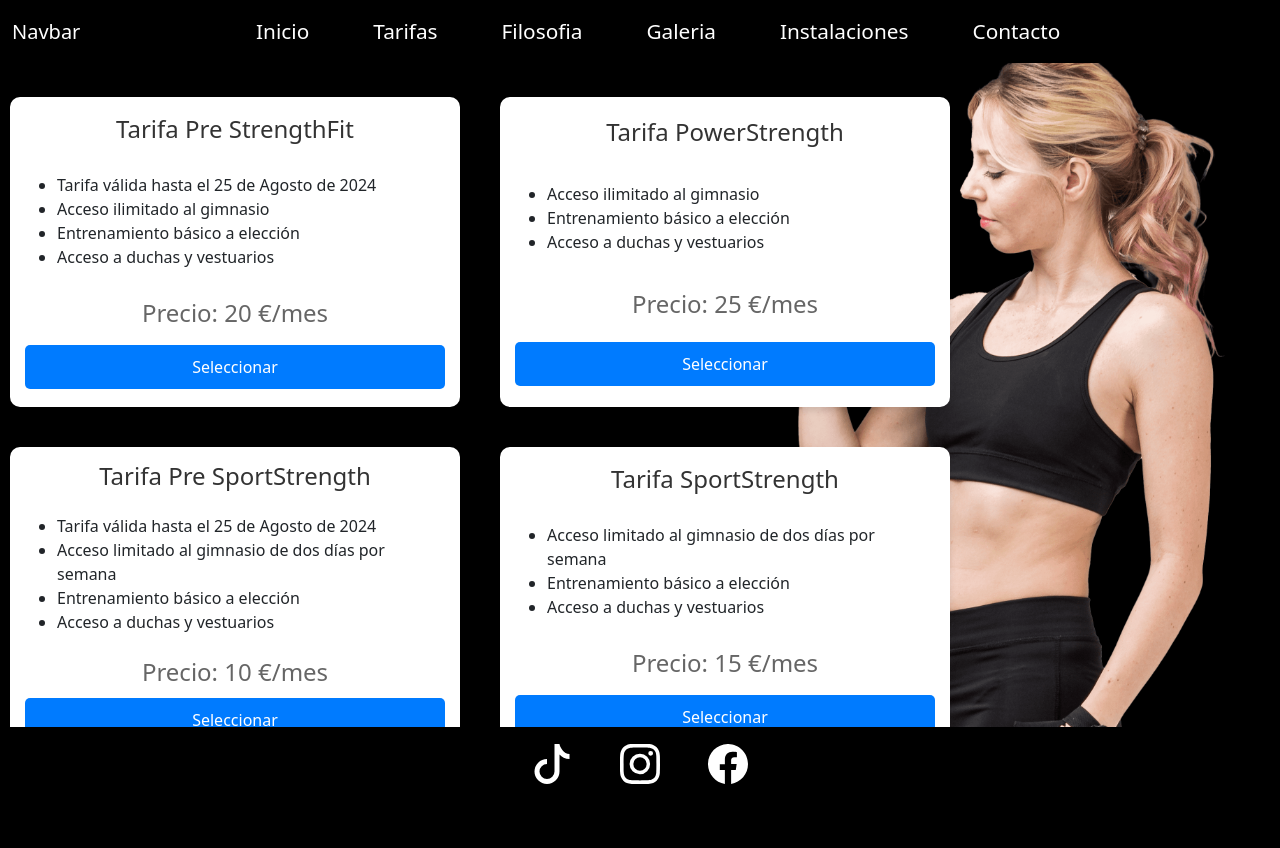
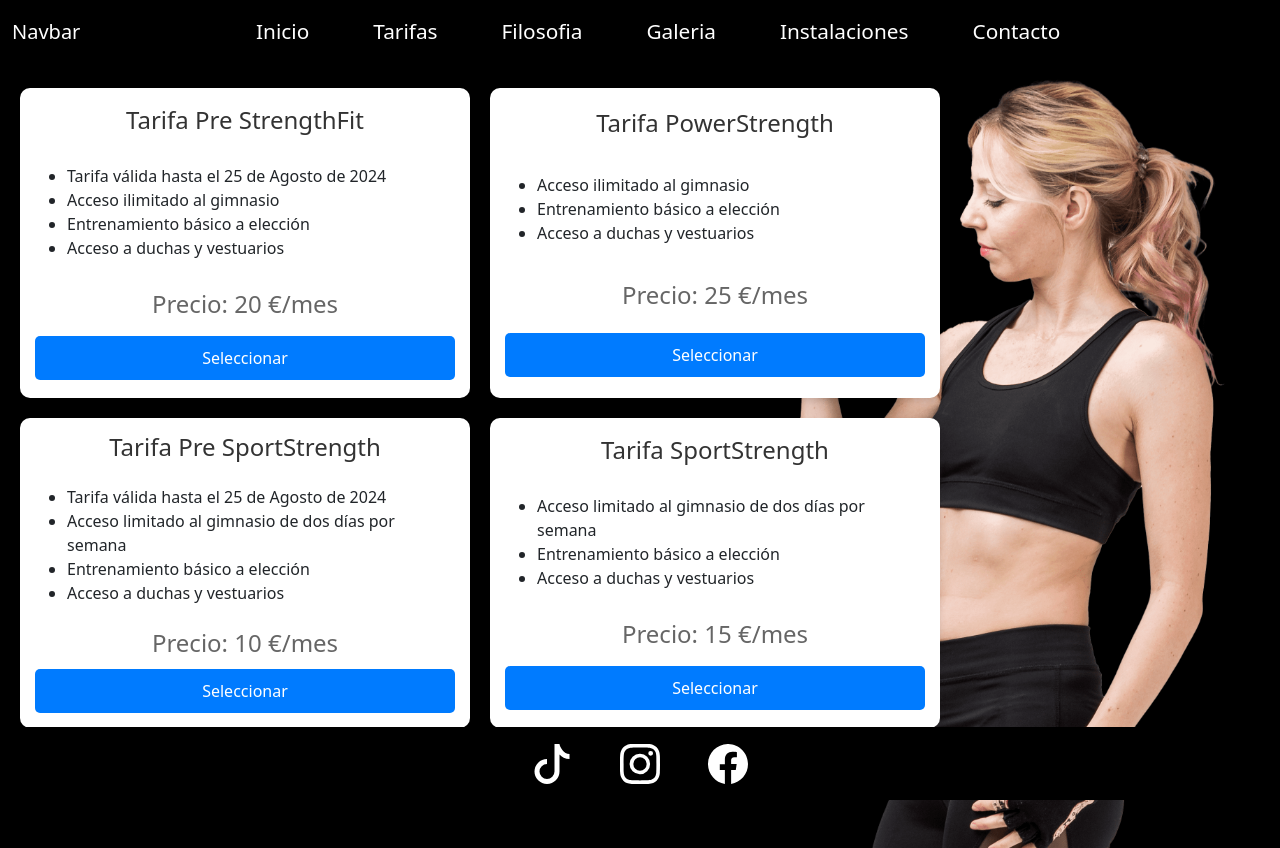
Before and after one commit to juanjoserusa/Strength-Fit-Utrera, a React (Vite) app: page /tarifas in a window 1280 px wide. Before the commit the page ends 800 px from the top, so only its background shows below. Built offline with nearby package versions, Linux system fonts and the light colour scheme.

Commit message:
tarifas arreglado

```diff
--- a/src/components/home/BackgroundWithText.css
+++ b/src/components/home/BackgroundWithText.css
@@ -82,9 +82,47 @@
 /* Media Query para portátiles de hasta 15,6 pulgadas (ancho máximo de 1366px) */
 @media (max-width: 1626px) and (min-width: 430px)  {
 
-  .background-container {
+  .text-container {
+    color: white;
+    padding: 20px;
+    margin-left: 3%;
+    width: 50%;
+    border-radius: 10px; /* Opcional, para bordes redondeados */
+  }
 
-    }
+  .home__title {
+    color: red;
+    font-size: 5rem;
+    text-align: justify;
+    font-family: "Roboto", sans-serif;
+    font-weight: 800;
+    font-style: normal;
+    animation: fadeIn 3s ease-in-out, slideIn 2s ease-out;
+    margin-top: 30px;
+  }
+
+  .home__subtittle {
+    color: rgb(235, 106, 1);
+    font-size: 2rem;
+    font-family: "Roboto", sans-serif;
+    font-weight: 400;
+    font-style: normal;
+    animation: fadeIn 3s ease-in-out, slideIn 2s ease-out;
+    text-align: center;
+    width: 80%;
+  }
+
+  .home__text {
+    color: white;
+    width: 80%;
+    font-size: 1rem;
+    font-family: "Roboto", sans-serif;
+    margin-top: 5%;
+  }
+
+  .home__button-home{
+    margin-bottom: 50px;
+  }
 }
 
 /* Media Query para móviles a partir de 430 píxeles de ancho */
@@ -129,6 +167,7 @@
     text-align: center;
     margin: 0 auto;
     width: 100%;
+    font-size: 1.23rem;
   }
 
   .home__button {
@@ -139,5 +178,6 @@
     width: 100%;
     display: flex;
     margin-left: 0.5rem;
+    margin-top: 10%;
   }
 }
--- a/src/pages/Tarifas.css
+++ b/src/pages/Tarifas.css
@@ -3,38 +3,40 @@
   background-size: cover;
   background-position: center;
   display: flex;
-  justify-content: center;
+  justify-content: flex-start; /* Align items to the right */
   align-items: center;
   height: 91vh;
 }
 
 .tarifas-container {
-  display: flex;
-  justify-content: center;
-  align-items: center;
-  flex-wrap: wrap;
-  width: 100%;
+  display: grid; /* Use grid for layout */
+  grid-template-columns: repeat(2, 1fr); /* Responsive grid */
+  gap: 10px; /* Remove space between grid items */
+  width: auto; /* Allow width to adjust based on content */
+  padding: 20px;
   position: relative;
-  padding: 20px;
-  margin-left: -25%;
+  margin: 0; /* Remove left margin */
+  margin-top: 100px;
+  margin-bottom: 100px;
 }
 
 .tarifa {
   background-color: white;
   padding: 15px;
-  margin: 20px;
   border-radius: 10px;
   box-shadow: 0 4px 6px rgba(0, 0, 0, 0.1);
-  width: 450px;
-  height: 310px;
+  width: 100%; /* Full width within grid */
+  max-width: 450px; /* Maximum width for large screens */
+  height: 310px; /* Fixed height */
   transition: transform 0.3s ease-in-out;
+  margin: 0; /* Remove margin between cards */
 }
 
-.title{
+.title {
   text-align: center;
 }
 
-.price{
+.price {
   text-align: center;
   font-size: 1.5em;
   color: #000000;
@@ -130,27 +132,39 @@
   }
 }
 
+/* Media Query for devices from 1624px down to 430px */
+@media only screen and (max-width: 1624px) and (min-width: 430px) {
 
-  @media only screen and (max-width: 1366px) {
-    /* Estilos específicos para portátiles pequeños */
+  .tarifas__background{
+    height: 100%;
+  }
+  .tarifas-container {
+    grid-template-columns: repeat(2, 1fr); /* Two columns per row */
+    gap: 20px; /* Increase space between grid items */
+    justify-content: flex-start; /* Align cards to the right */
+    margin-left: 0; /* Adjust margin for smaller screens */
+    margin-top: 5px;
+  }
+  .tarifa {
+    width: 100%
+  }
 }
 
-  /* Media Query para móviles a partir de 430 píxeles de ancho */
+/* Media Query for mobile devices less than 430px */
 @media only screen and (max-width: 430px) {
   .tarifas-container {
-      flex-direction: column;
-      align-items: center;
-      padding: 10px;
-      margin-left: 0;
+    grid-template-columns: 1fr; /* One column per row */
+    justify-content: flex-end; /* Align single column to the right */
+    margin-left: 0; /* Adjust margin for mobile */
   }
   .tarifa {
-      width: 90%;
-      margin: 10px 0;
+    width: 100%; /* Full width for single column layout */
+    margin: 10px 0; /* Adjust margin for spacing */
   }
   .tarifa__decorations {
-      display: none;
+    display: none; /* Hide decorations on mobile */
   }
-    .tarifas__background{
-      background-position: 90% 50%;
+  .tarifas__background {
+    background-position: 90% 50%; /* Adjust background position for mobile */
   }
 }
```
Lines whose indentation alone changed are shown as unchanged.
